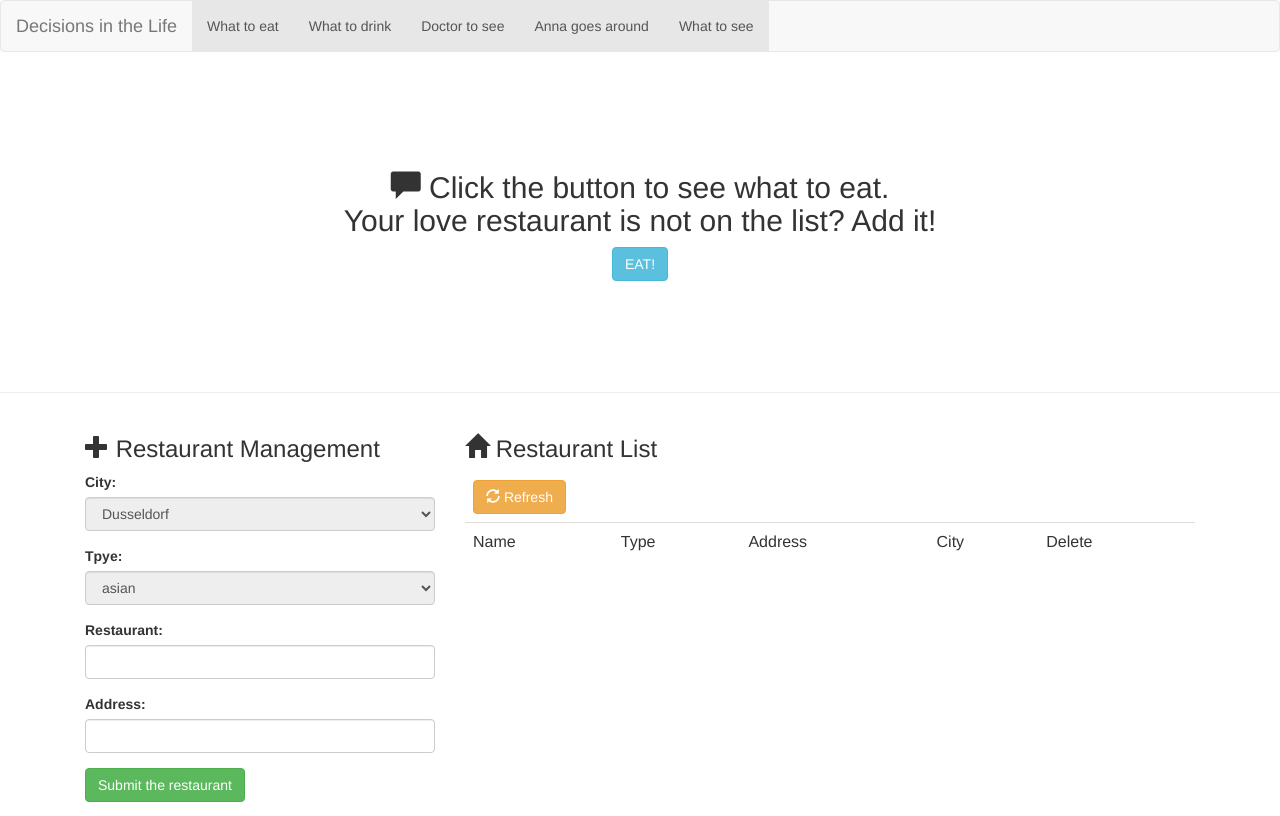
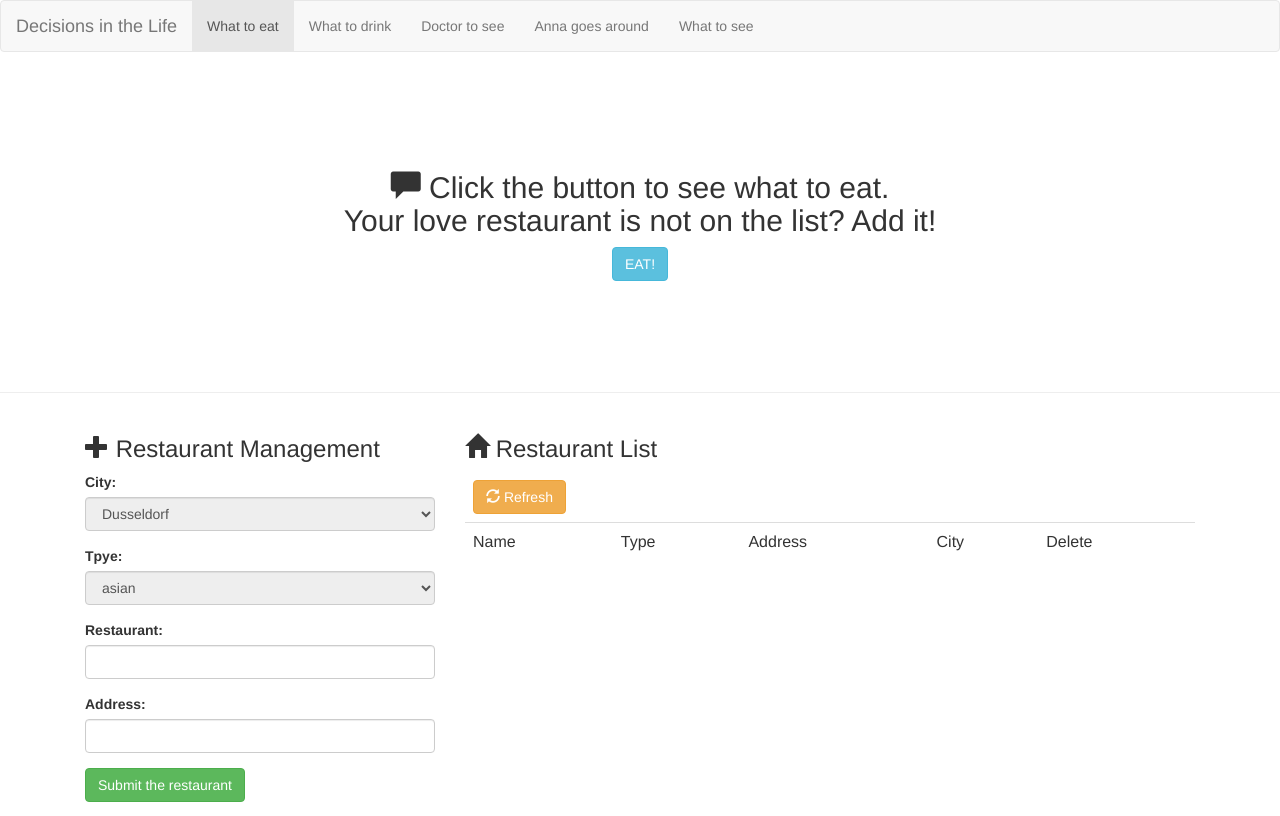
Before and after one commit to kunyao0531/lifedecision, a website: page public/index.html in a window 1280 px wide. Drawn offline with nearby package versions, Linux system fonts and the light colour scheme; no server answers.

Commit message:
Added/sorted Navbar item

```diff
--- a/public/index.html
+++ b/public/index.html
@@ -28,11 +28,11 @@
             <!-- Collect the nav links, forms, and other content for toggling -->
             <div class="collapse navbar-collapse" id="bs-example-navbar-collapse-1">
                 <ul class="nav navbar-nav">
-                    <li class="active"><a href="#">What to eat </a></li>
-                    <li class="active"><a href="/spt">What to drink</a></li>
-                    <li class="active"><a href="/alice">Doctor to see</a></li>
-                    <li class="active"><a href="/anna">Anna goes around</a></li>
-                    <li class="active"><a href="/linda">What to see</a></li>
+                    <li class="active"><a href="/">What to eat </a></li>
+                    <li><a href="/spt">What to drink</a></li>
+                    <li ><a href="/alice">Doctor to see</a></li>
+                    <li ><a href="/anna">Anna goes around</a></li>
+                    <li ><a href="/linda">What to see</a></li>
                 </ul>
             </div>
             <!-- /.navbar-collapse -->
```
Also changed, not shown: public/alice.html (+4 -3 lines).
